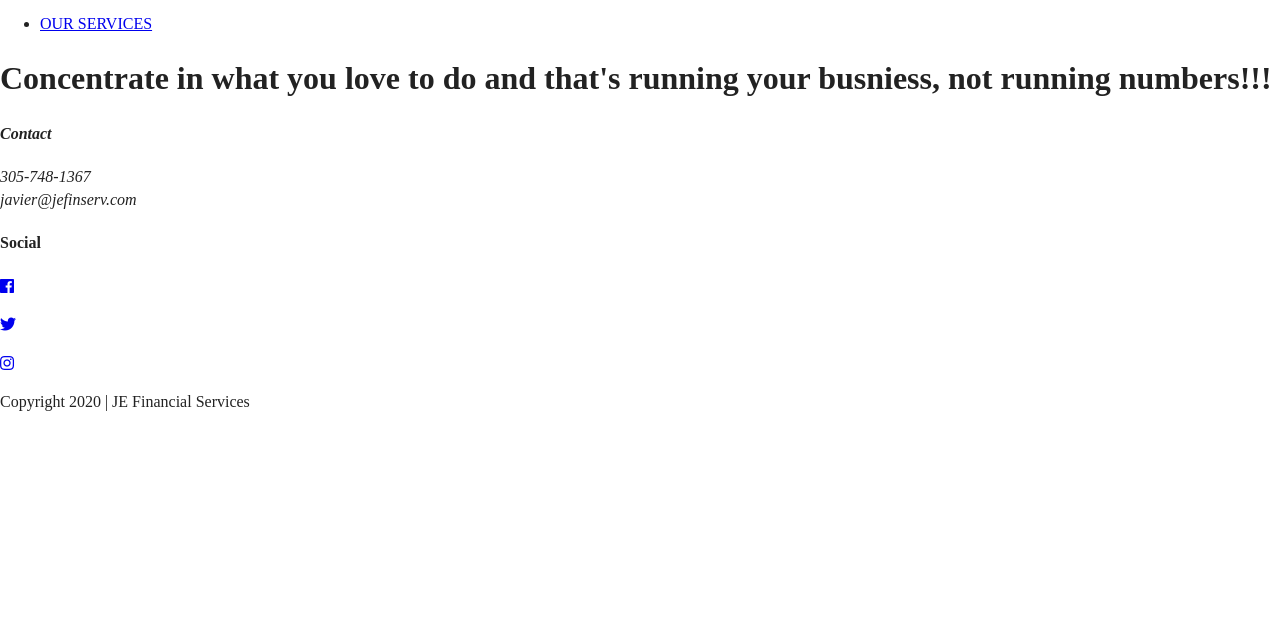
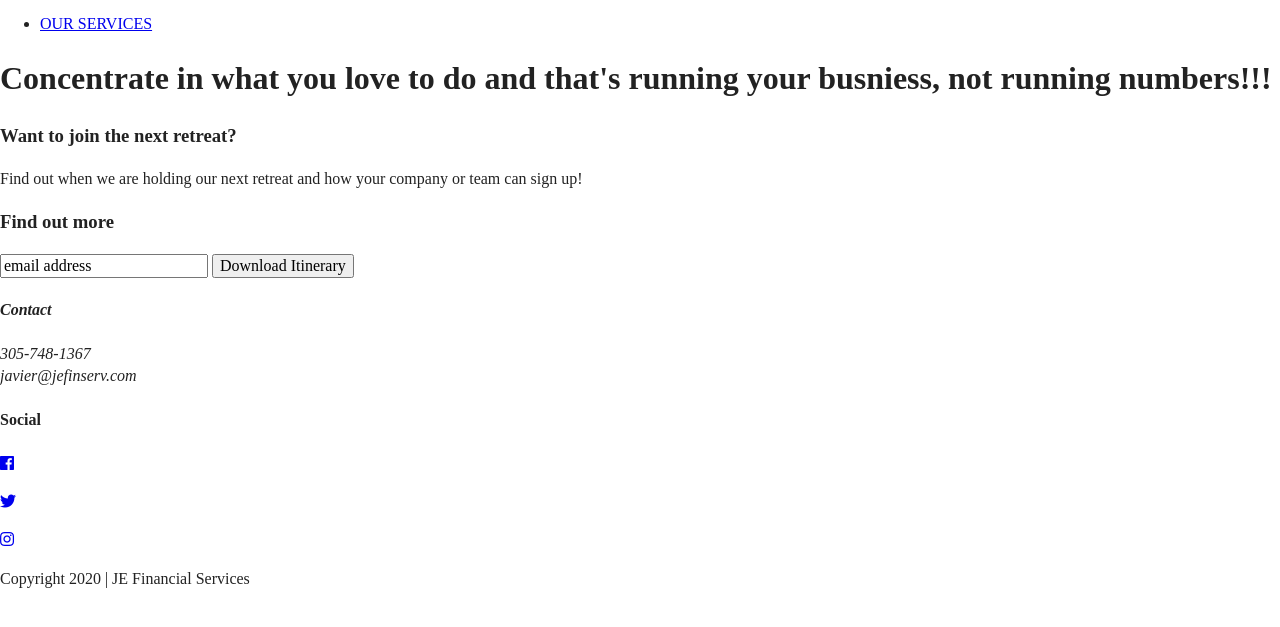
Before and after one commit to javibier/jefinserv3, a plain HTML site: page index.html in a window 1280 px wide. Shown: the part 43-670 px from the top of the page. Drawn offline with nearby package versions, Linux system fonts and the light colour scheme.

Commit message:
add aside section

```diff
--- a/index.html
+++ b/index.html
@@ -46,6 +46,19 @@
         <h1>Concentrate in what you love to do and that's running your busniess, not running numbers!!!</h1>
       </div>
     </section>
+    <aside>
+      <div class="content-wrapper">
+        <div class="form-description">
+          <h3>Want to join the next retreat?</h3>
+          <p>Find out when we are holding our next retreat and how your company or team can sign up!</p>
+        </div>
+        <div class="form">
+          <h3>Find out more</h3>
+          <input type="text" name="name" value="email address">
+          <input type="button" value="Download Itinerary">
+        </div>
+      </div>
+    </aside>
 
   </main>
 
```
